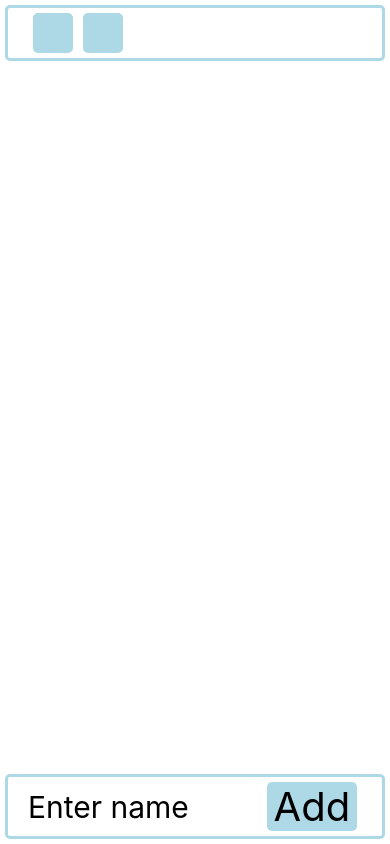
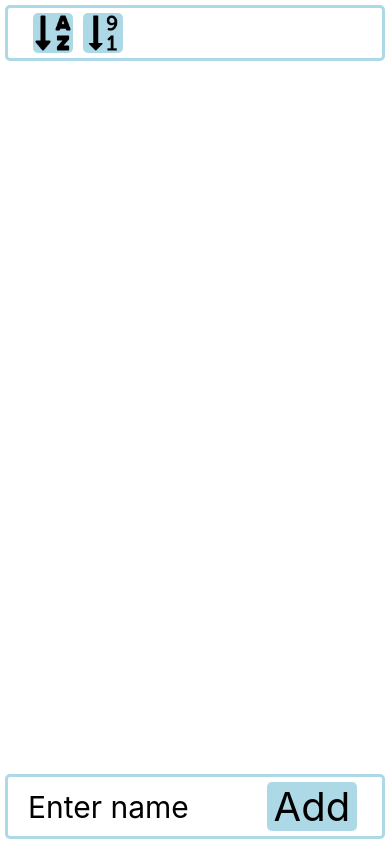
Before and after one commit to joakim-ha/countingstuff, a React Native app: screen / in a window 390 px wide. Built offline with nearby package versions, Linux system fonts and the light colour scheme.

Commit message:
Edited paths to images

```diff
--- a/App.js
+++ b/App.js
@@ -115,9 +115,8 @@ export default function App() {
     >
       <SafeAreaProvider>
         <SafeAreaView style={styles.container}>
-          <SortingRow sortAlpha={sortAlpha} sortCount={sortCount} />
-
           <ScrollView>
+            <SortingRow sortAlpha={sortAlpha} sortCount={sortCount} />
             {countables.map((countable, index) => (
               <CountableRow
                 countable={countable}
--- a/components/CountableRow.js
+++ b/components/CountableRow.js
@@ -16,13 +16,13 @@ export const CountableRow = ({
         submit={() => {
           deleteCountable(index);
         }}
-        imageSource={require("C:/Users/itlab/Desktop/mobilaAplcationer/uppgift1/countingstuff/images/delete.png")}
+        imageSource={require("../images/delete.png")}
       />
       <CountableButton
         submit={() => {
           editCountable(index);
         }}
-        imageSource={require("C:/Users/itlab/Desktop/mobilaAplcationer/uppgift1/countingstuff/images/edit.png")}
+        imageSource={require("../images/edit.png")}
       />
     </View>
     <View style={styles.nameColumn}>
--- a/components/StortingRow.js
+++ b/components/StortingRow.js
@@ -10,13 +10,13 @@ export const SortingRow = ({ sortAlpha, sortCount }) => (
         submit={() => {
           sortAlpha();
         }}
-        imageSource={require("C:/Users/itlab/Desktop/mobilaAplcationer/uppgift1/countingstuff/images/alpha.png")}
+        imageSource={require("../images/alpha.png")}
       />
       <CountableButton
         submit={() => {
           sortCount();
         }}
-        imageSource={require("C:/Users/itlab/Desktop/mobilaAplcationer/uppgift1/countingstuff/images/num.png")}
+        imageSource={require("../images/num.png")}
       />
     </View>
   </View>
```
